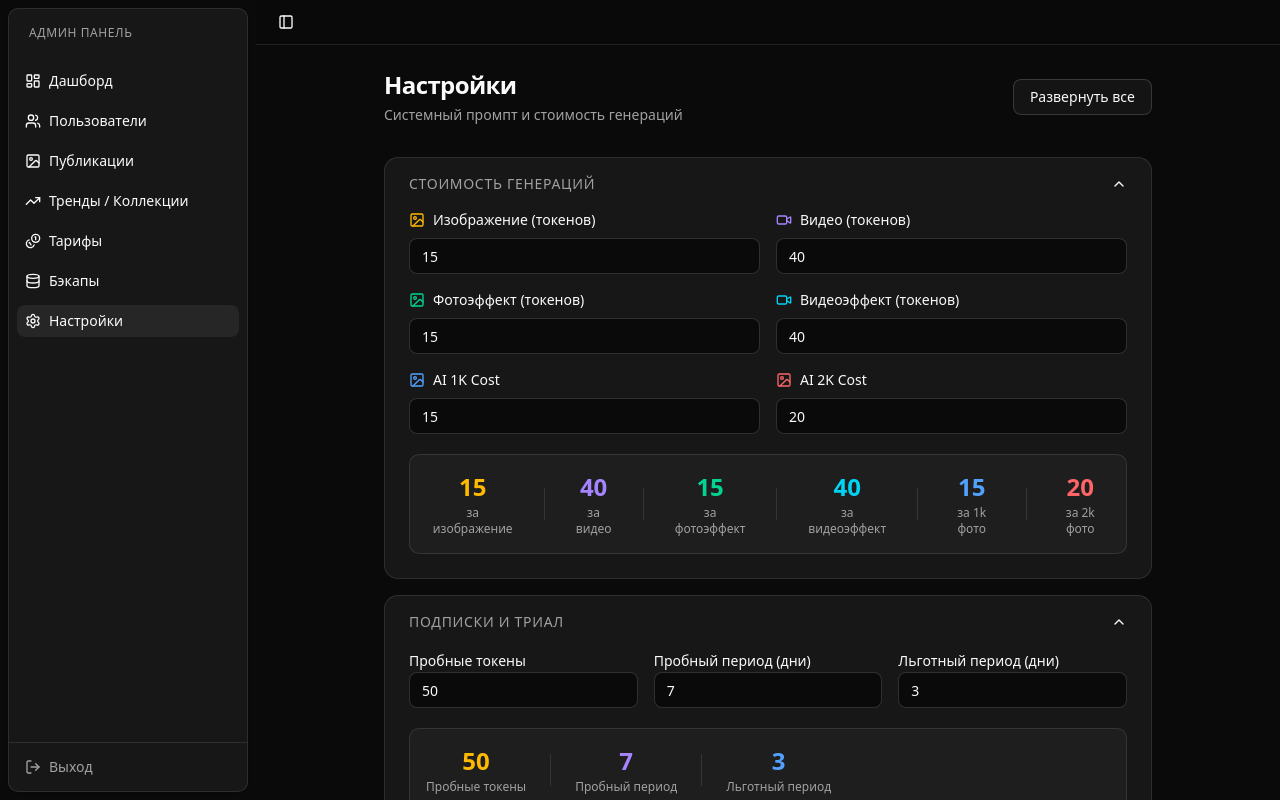
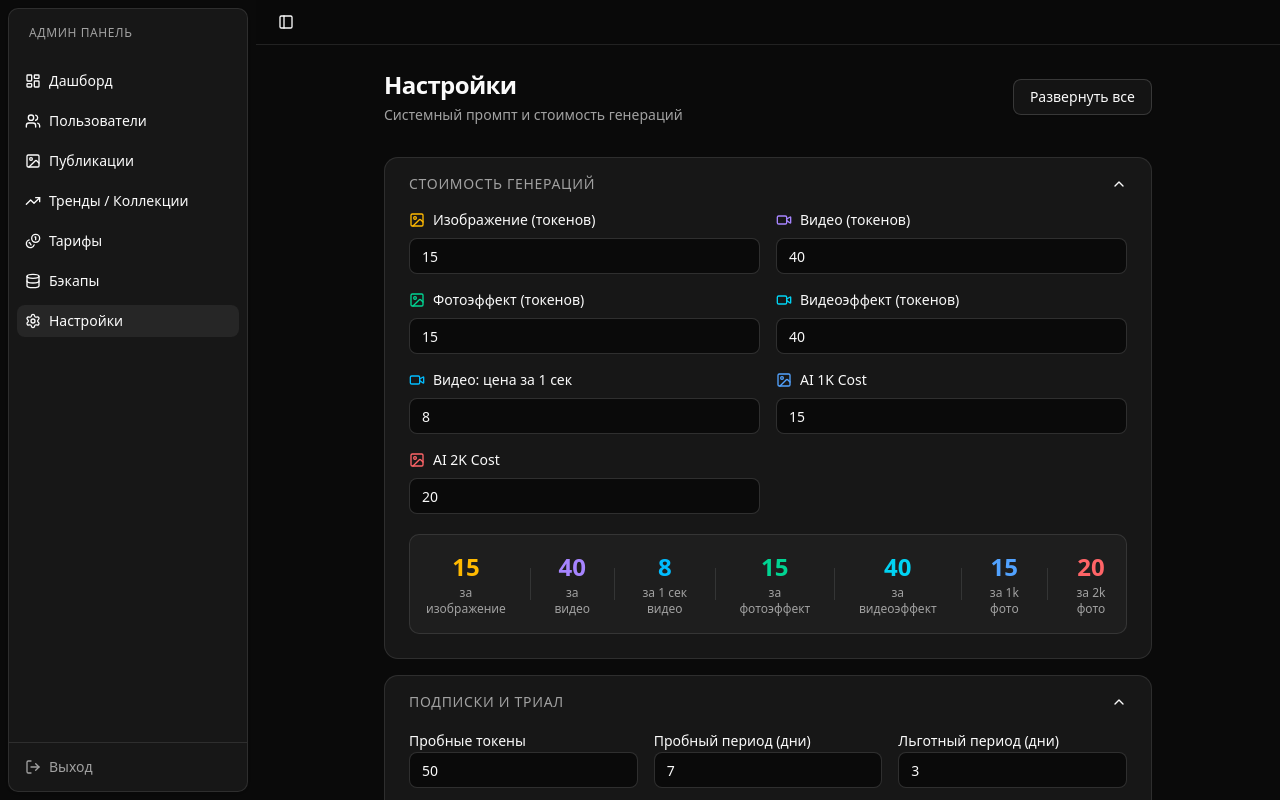
Before and after one commit to affiliatefabriq/Magically_admin, a Next.js app: page /settings in a window 1280 px wide. Shown: the top 800 px of the page. Built offline with nearby package versions, Linux system fonts and the light colour scheme; no server answers; sample sign-in values are in the browser's storage.

Commit message:
feat: add video price per second field to settings and update form handling

```diff
--- a/app/(root)/settings/page.tsx
+++ b/app/(root)/settings/page.tsx
@@ -17,6 +17,7 @@ type StateKey = 'guest' | 'noModel' | 'hasModel';
 type FormState = {
   imageCost: number;
   videoCost: number;
+  videoPricePerSecond: number;
   photoEffectCost: number;
   videoEffectCost: number;
   aiCost1K: number;
@@ -102,6 +103,7 @@ const Page = () => {
   const [form, setForm] = useState<FormState>({
     imageCost: 15,
     videoCost: 40,
+    videoPricePerSecond: 8,
     photoEffectCost: 15,
     videoEffectCost: 40,
     aiCost1K: 15,
@@ -155,6 +157,7 @@ const Page = () => {
         setForm({
           imageCost: settings.imageCost,
           videoCost: settings.videoCost,
+          videoPricePerSecond: settings.videoPricePerSecond ?? 8,
           photoEffectCost: settings.photoEffectCost ?? 15,
           videoEffectCost: settings.videoEffectCost ?? 40,
           aiCost1K: settings.aiCost1K,
@@ -362,6 +365,26 @@ const Page = () => {
 
                 <div className="space-y-2">
                   <label className="flex items-center gap-2 text-sm font-medium">
+                    <Video className="h-4 w-4 text-sky-400" />
+                    Видео: цена за 1 сек
+                  </label>
+                  <input
+                    type="number"
+                    min={0.1}
+                    step={0.1}
+                    value={form.videoPricePerSecond}
+                    onChange={(e) =>
+                      setForm((f) => ({
+                        ...f,
+                        videoPricePerSecond: Number(e.target.value),
+                      }))
+                    }
+                    className="flex h-9 w-full rounded-md border border-input bg-background px-3 py-2 text-sm focus:outline-none focus:ring-2 focus:ring-ring"
+                  />
+                </div>
+
+                <div className="space-y-2">
+                  <label className="flex items-center gap-2 text-sm font-medium">
                     <ImageIcon className="h-4 w-4 text-blue-400" />
                     AI 1K Cost
                   </label>
@@ -412,6 +435,15 @@ const Page = () => {
                   </div>
                   <div className="text-xs text-muted-foreground mt-0.5">
                     за видео
+                  </div>
+                </div>
+                <div className="h-8 w-px bg-border" />
+                <div className="text-center">
+                  <div className="text-2xl font-bold text-sky-400">
+                    {form.videoPricePerSecond}
+                  </div>
+                  <div className="text-xs text-muted-foreground mt-0.5">
+                    за 1 сек видео
                   </div>
                 </div>
                 <div className="h-8 w-px bg-border" />
--- a/hooks/useAdmin.ts
+++ b/hooks/useAdmin.ts
@@ -135,6 +135,7 @@ export interface Settings {
   };
   imageCost: number;
   videoCost: number;
+  videoPricePerSecond: number;
   photoEffectCost: number;
   videoEffectCost: number;
   aiCost1K: number;
```
